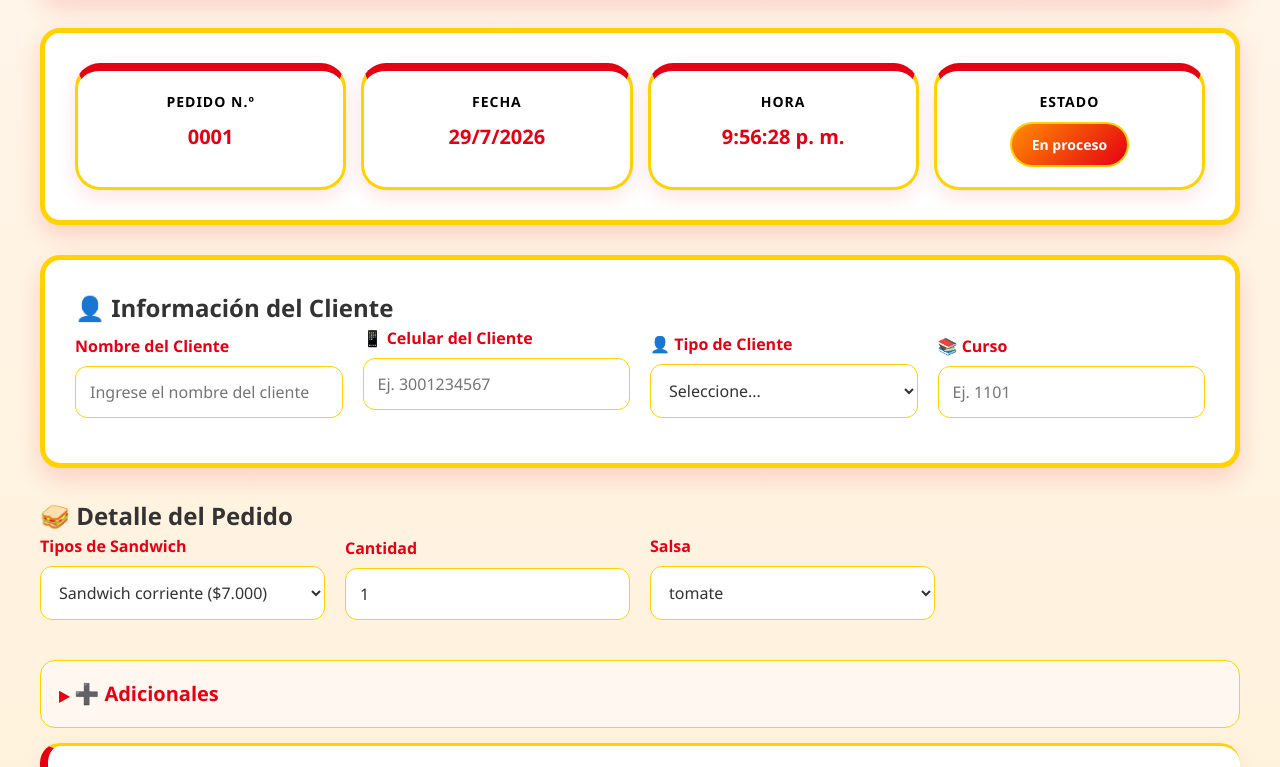
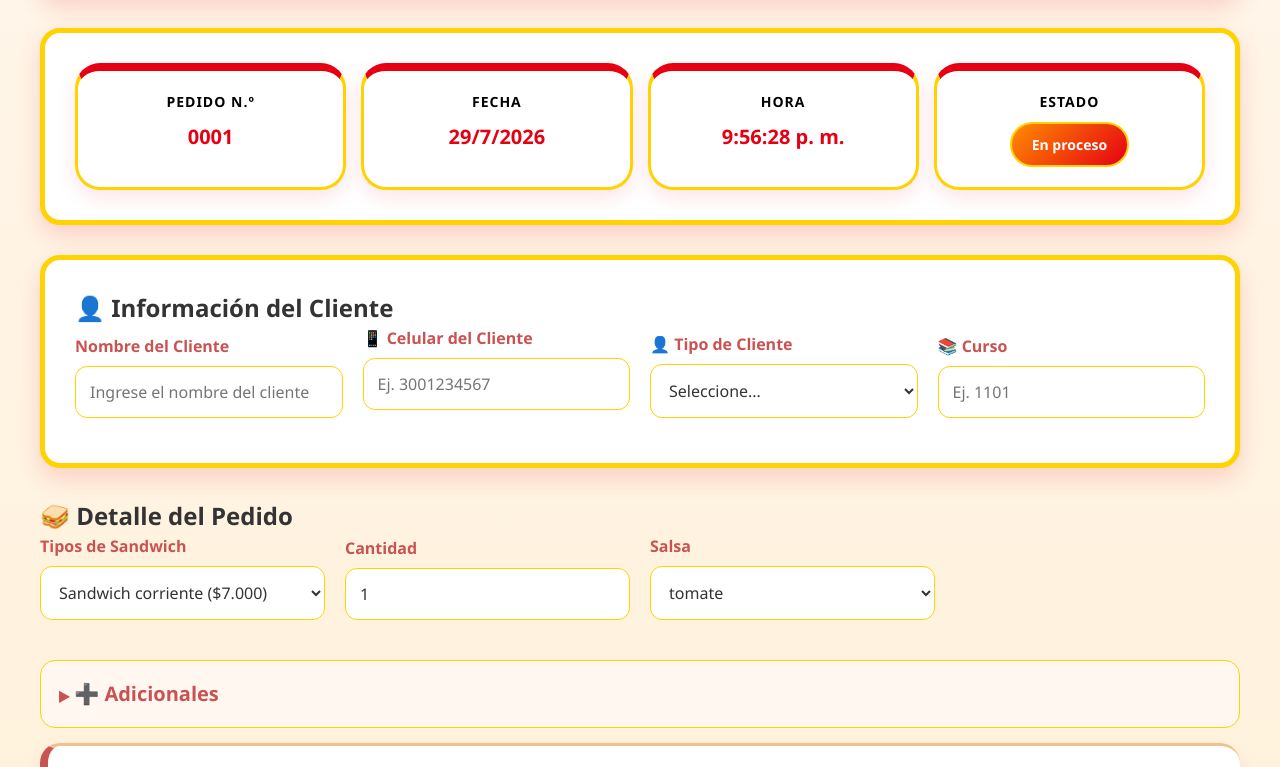
Before and after one commit to nobody675/sandwichitos-1.3, a plain HTML site: page index.htm in a window 1280 px wide. Shown: the part 550-1317 px from the top of the page. Drawn offline with Linux system fonts and the light colour scheme.

Commit message:
Update estilos.css

```diff
--- a/estilos.css
+++ b/estilos.css
@@ -20,9 +20,9 @@
 
     /* Colores SANDWICHITOS */
 
-    --color-principal:#E60012;
-    --color-secundario:#FFD200;
-    --color-acento:#FF8C00;
+    --color-principal:#c95252;
+    --color-secundario:#eec18e;
+    --color-acento:#e2954d;
 
     /* Fondos */
 
```
